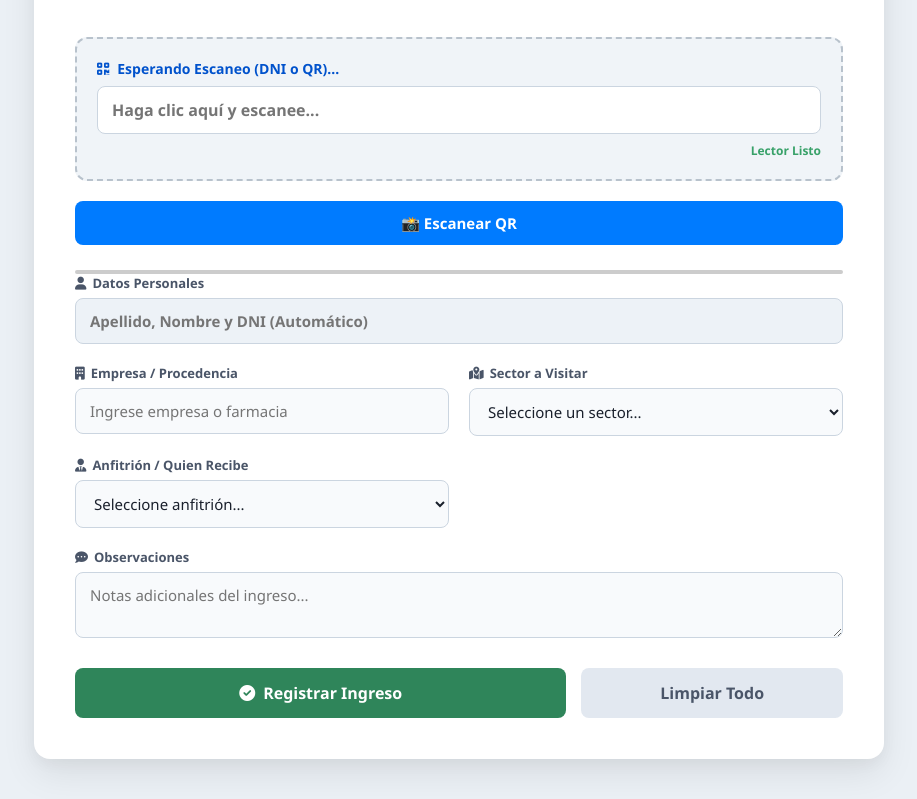
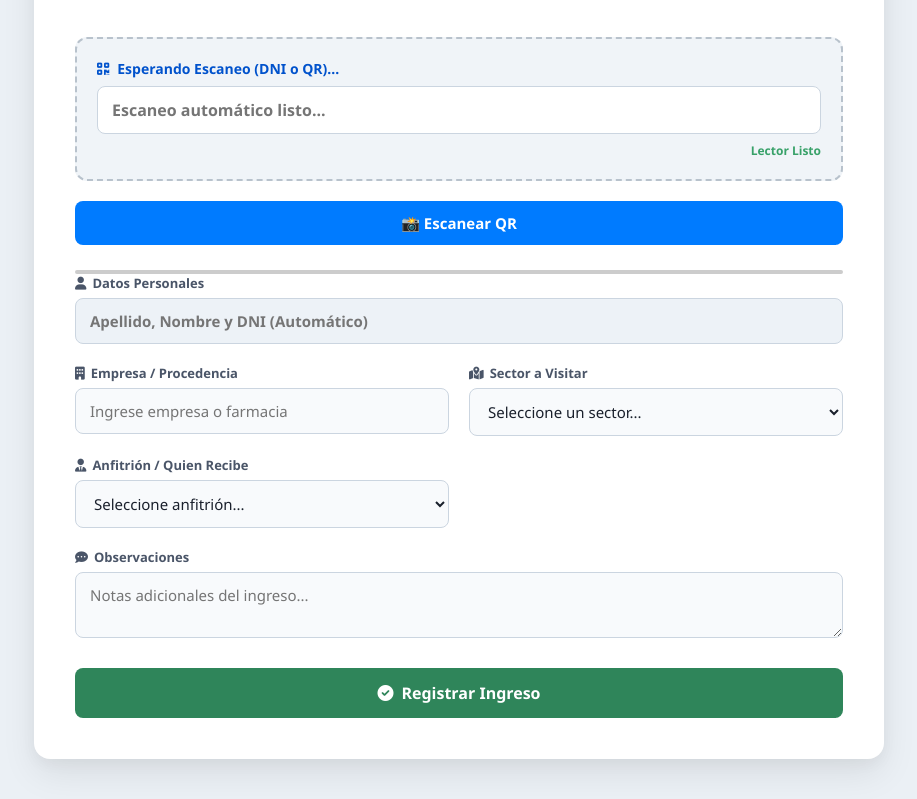
Before and after one commit to porteriacooperativa2017-afk/app-visitas, a website: page index.html in a window 1280 px wide. Shown: the part 167-966 px from the top of the page, without its empty margins (181-1098 px from the left). Drawn offline with Linux system fonts and the light colour scheme; a script that the page names is missing.

Commit message:
Update index.html

```diff
--- a/index.html
+++ b/index.html
@@ -13,7 +13,7 @@
     <div id="loadingOverlay" class="loading-overlay" style="display: none;">
         <div class="loading-spinner-container">
             <div class="futuristic-spinner"></div>
-            <p>CARGANDO DATOS...</p>
+            <p>cargando datos</p>
         </div>
     </div>
 
@@ -42,7 +42,7 @@
 
                 <div class="scanner-input-container">
                     <label for="escaneoRaw"><i class="fa-solid fa-qrcode"></i> Esperando Escaneo (DNI o QR)...</label>
-                    <input type="text" id="escaneoRaw" placeholder="Haga clic aquí y escanee..." autofocus required>
+                    <input type="text" id="escaneoRaw" placeholder="Escaneo automático listo..." autofocus required>
                     <span class="scanner-status" id="scannerStatus">Lector Listo</span>
                 </div>
                 <button type="button" class="btn-qr" onclick="iniciarEscaneo()">📸 Escanear QR</button>
@@ -88,9 +88,6 @@
                     <button type="button" id="btnRegistrar" class="btn-submit">
                         <i class="fa-solid fa-circle-check"></i> Registrar Ingreso
                     </button>
-                    <button type="button" id="btnLimpiar" class="btn-secondary">
-                        Limpiar Todo
-                    </button>
                 </div>
             </form>
         </main>
```
